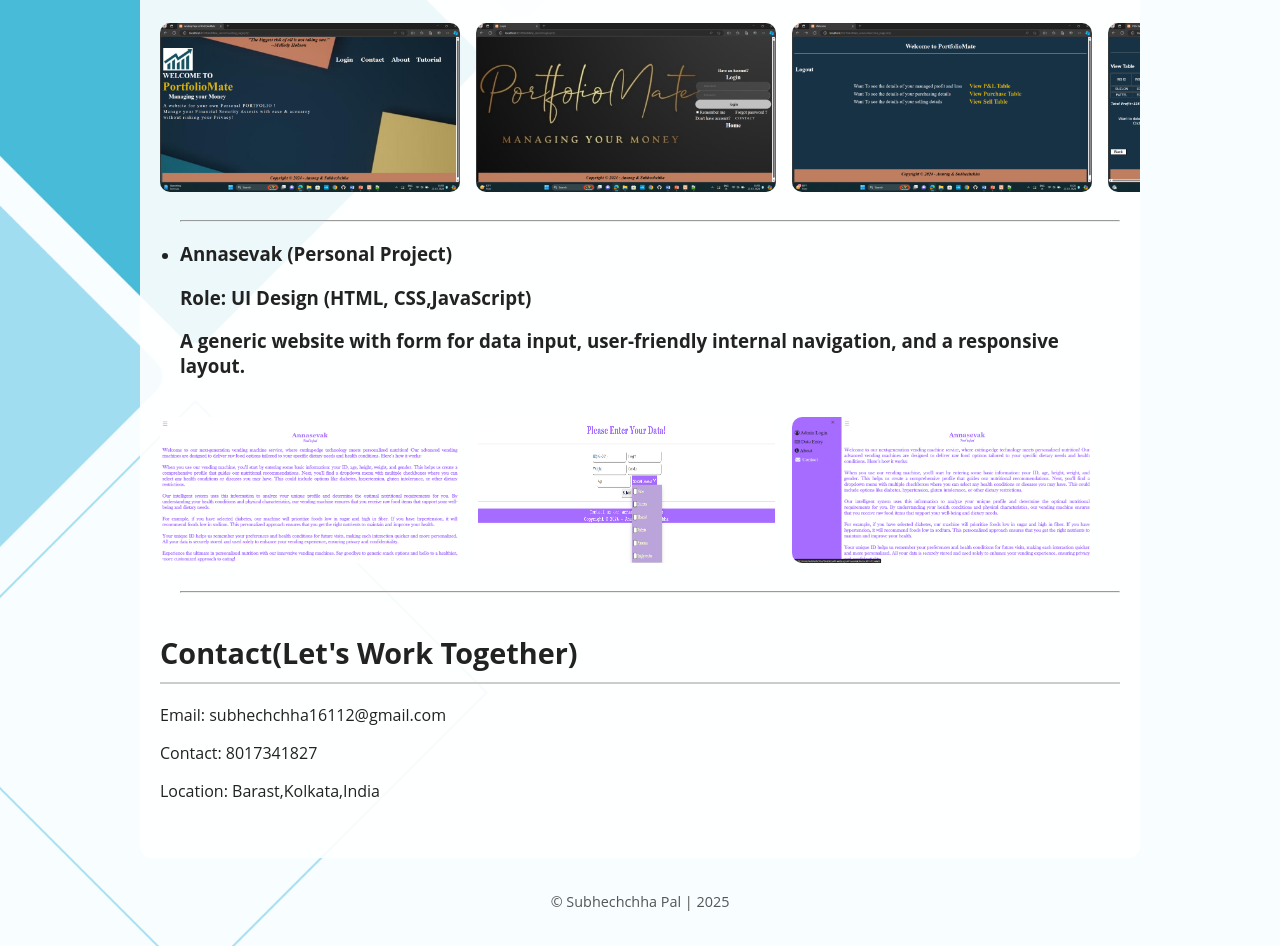
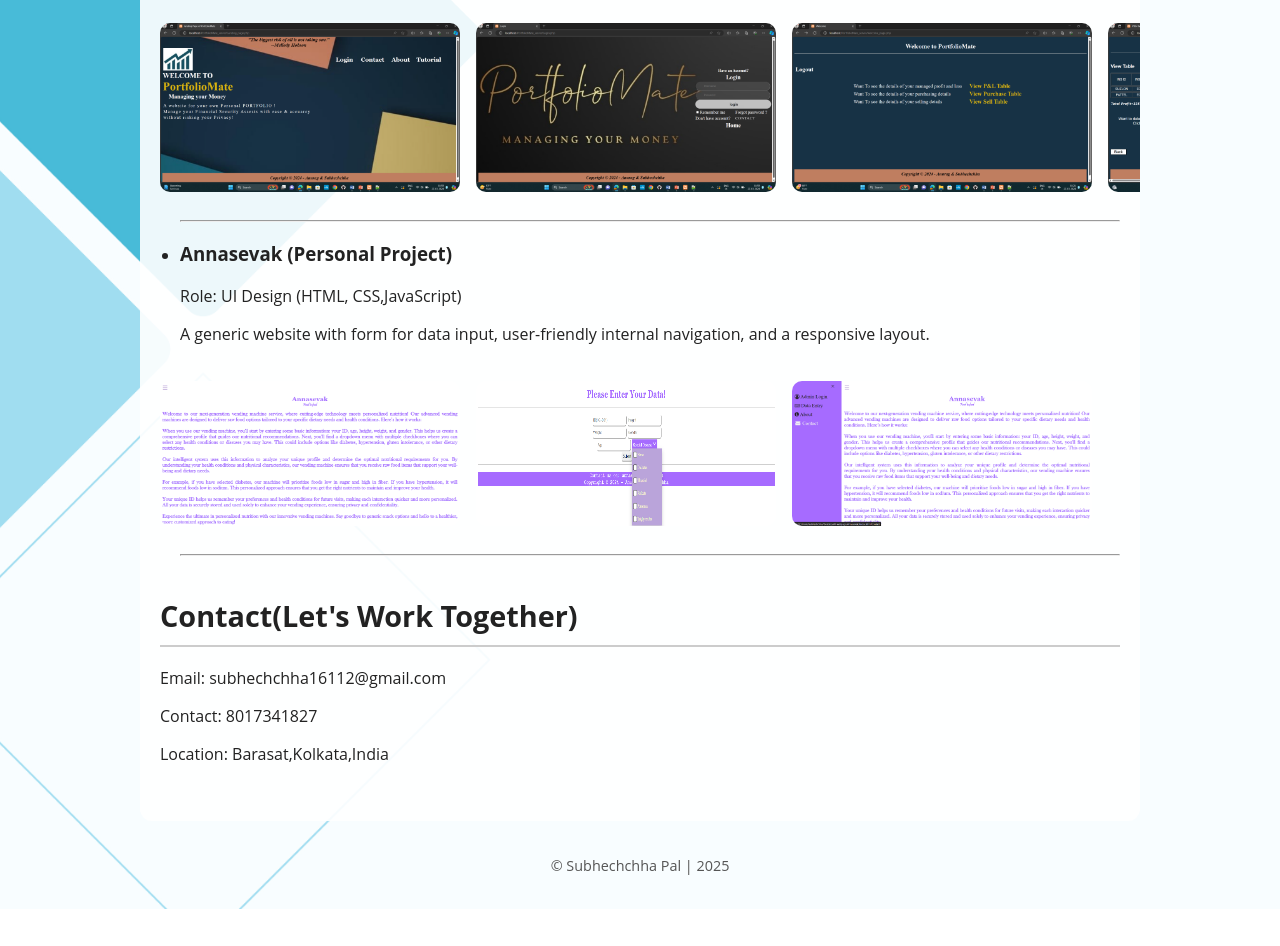
Before and after one commit to SubhechchhaPal/Portfolio, a plain HTML site: page index.html in a window 1280 px wide. Shown: the part 1221-2167 px from the top of the page. After the commit the page ends 2130 px from the top, so only its background shows below. Drawn offline with Linux system fonts and the light colour scheme.

Commit message:
Update index.html

```diff
--- a/index.html
+++ b/index.html
@@ -66,7 +66,7 @@
 	<hr>
 
 
-        <li><h3> Annasevak (Personal Project) <h3>
+        <li><h3> Annasevak (Personal Project) </h3>
 		<p>Role: UI Design (HTML, CSS,JavaScript)</p>
         <p>A generic website with form for data input, user-friendly internal navigation, and a responsive layout.</p>
         </li>
@@ -85,7 +85,7 @@
       <h2>Contact(Let's Work Together) </h2>
       <p>Email: subhechchha16112@gmail.com</p>
 	  <p>Contact: 8017341827 </p>
-      <p>Location: Barast,Kolkata,India</p>
+      <p>Location: Barasat,Kolkata,India</p>
     </section>
   </main>
   <footer>
```
